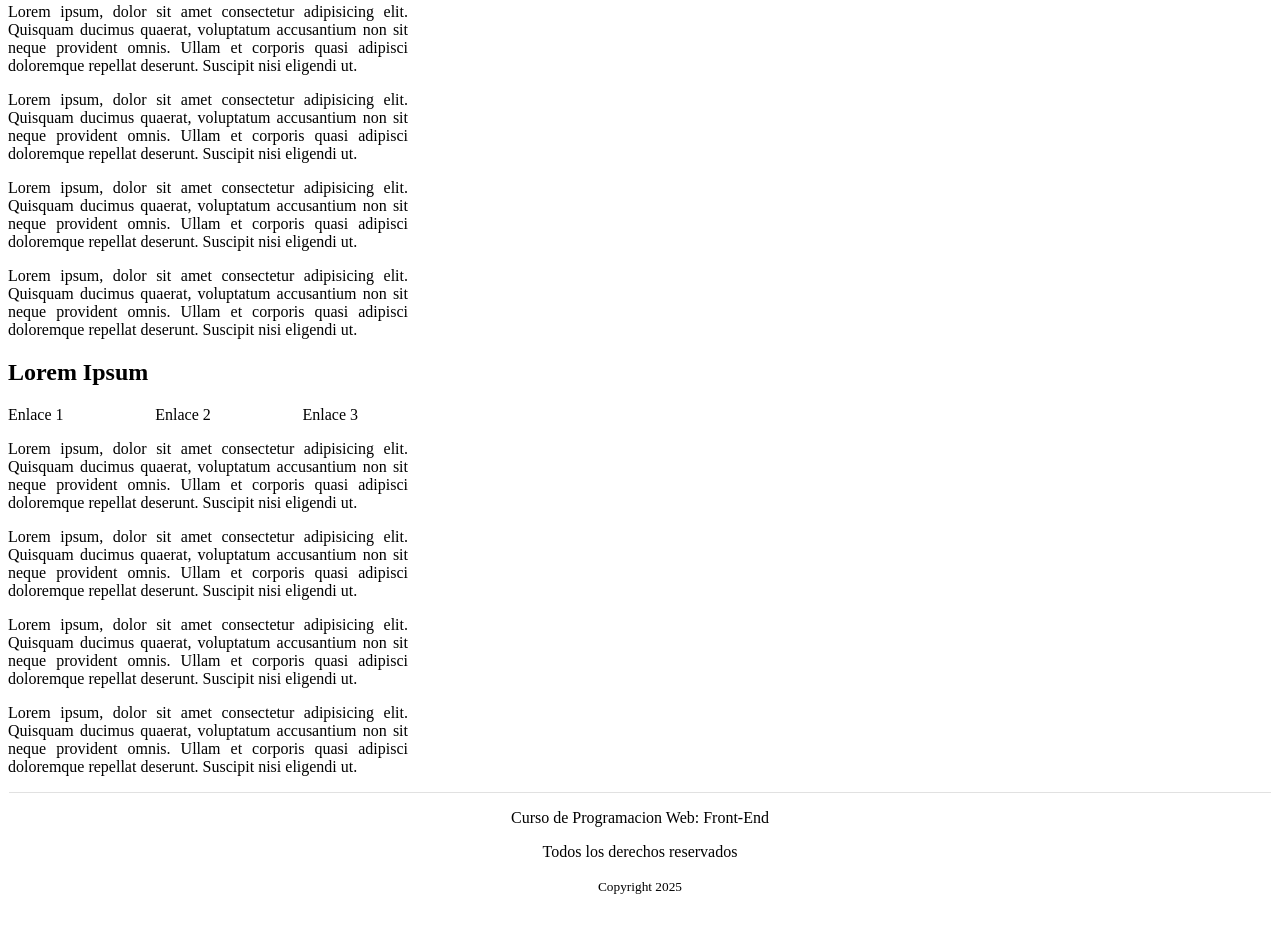
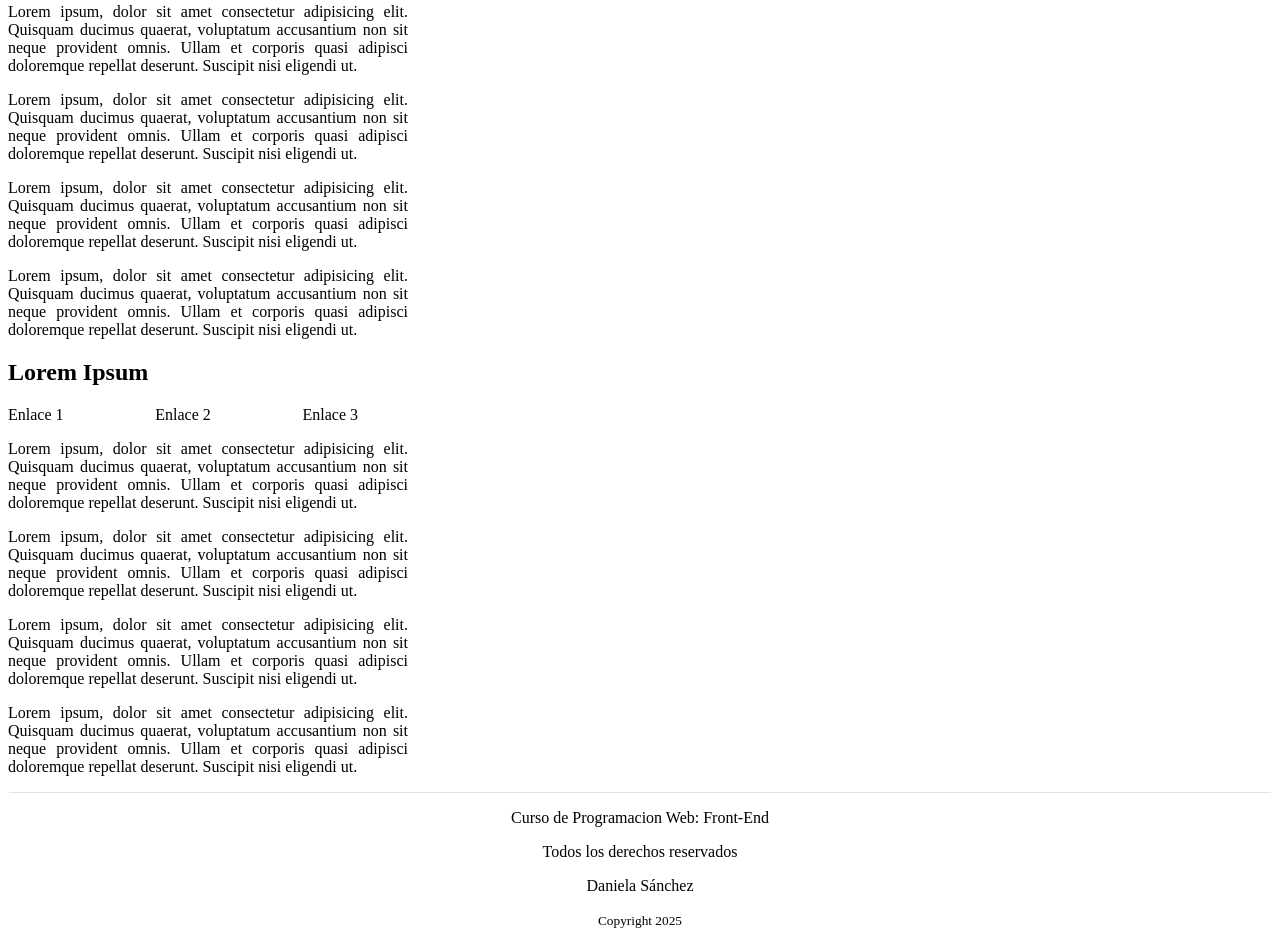
Before and after one commit to sdsj0210/clases-practicas-front-end-, a plain HTML site: page M1P06_SAIA-DANIELA_SANCHEZ-JACQUET/index.html in a window 1280 px wide. Shown: the part 599-1528 px from the top of the page. Before the commit the page ends 1494 px from the top, so only its background shows below. Drawn offline with Linux system fonts and the light colour scheme.

Commit message:
Practica6

```diff
--- a/M1P06_SAIA-DANIELA_SANCHEZ-JACQUET/index.html
+++ b/M1P06_SAIA-DANIELA_SANCHEZ-JACQUET/index.html
@@ -125,6 +125,7 @@
       <div class="footer-container">
         <p>Curso de Programacion Web:<span> Front-End</span></p>
         <p>Todos los derechos reservados</p>
+        <p>Daniela Sánchez</p>
         <small>Copyright 2025</small>
       </div>
     </footer>
```
